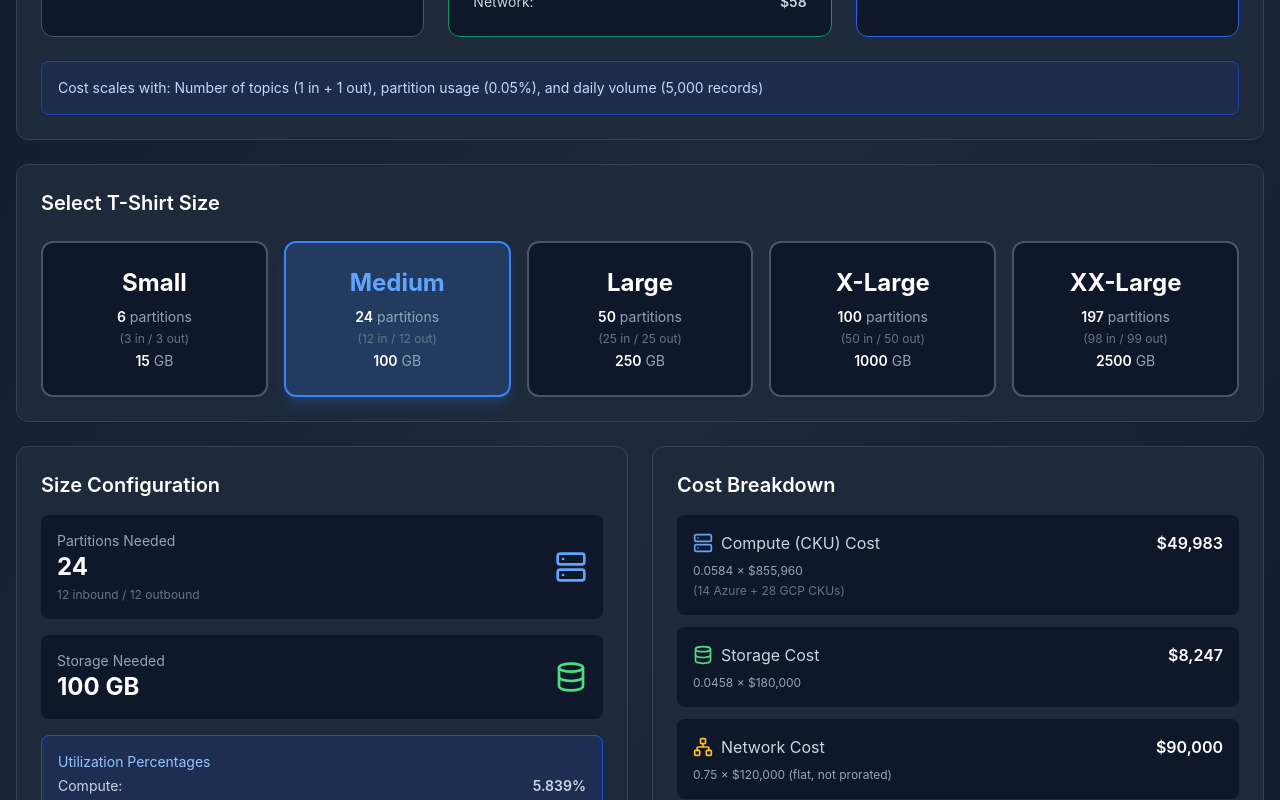
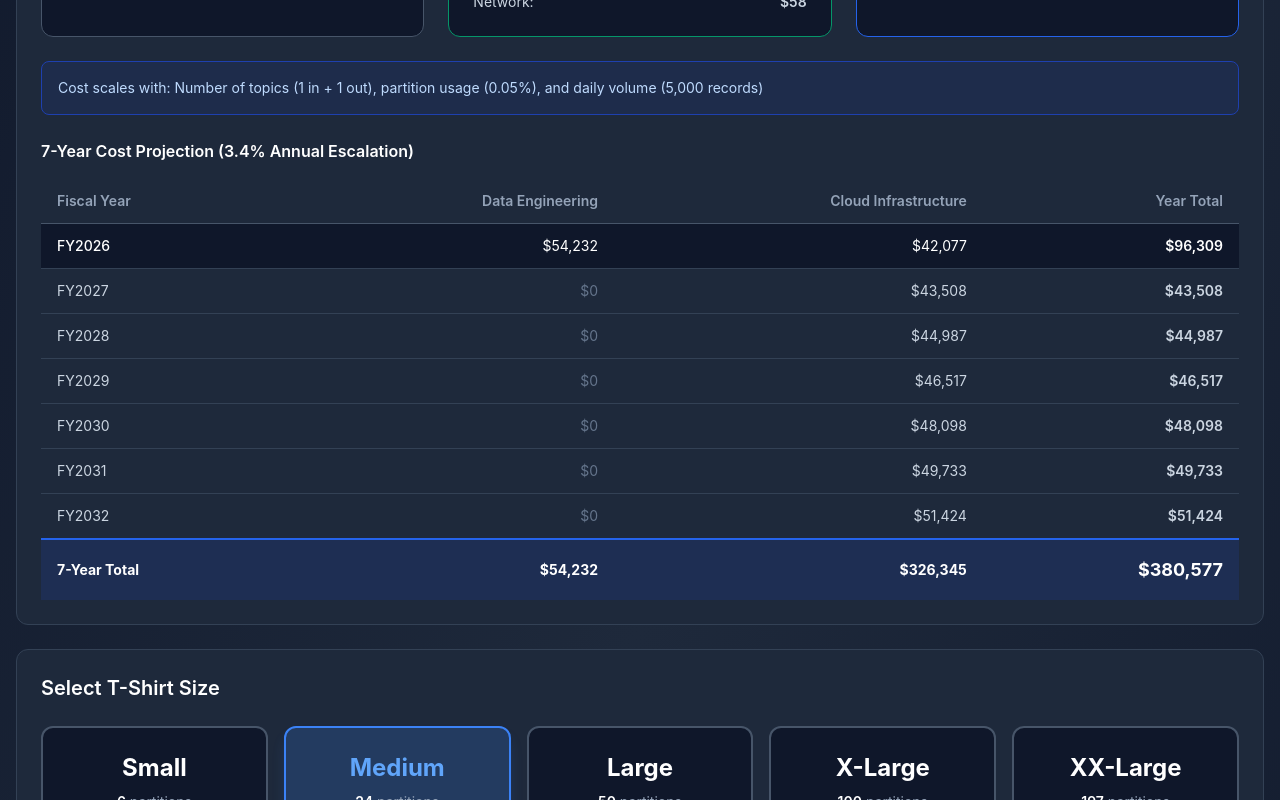
Before and after one commit to usps-dataeng/confluent-cost-calculator, a React (Vite) app: page / in a window 1280 px wide. Shown: the part 743-1543 px from the top of the page. Built offline with nearby package versions, Linux system fonts and the light colour scheme.

Commit message:
Updated App.tsx

```diff
--- a/src/App.tsx
+++ b/src/App.tsx
@@ -598,6 +598,60 @@ function App() {
             Cost scales with: Number of topics ({romCosts.totalInboundFeeds} in + {romCosts.totalOutboundFeeds} out),
             partition usage ({romCosts.partitionUtilizationPct.toFixed(2)}%), and daily volume ({romCosts.recordsPerDay.toLocaleString()} records)
           </div>
+
+          <div className="mt-6">
+            <h4 className="text-white font-semibold mb-4">7-Year Cost Projection ({(romConfig.escalationRate * 100).toFixed(1)}% Annual Escalation)</h4>
+            <div className="overflow-x-auto">
+              <table className="w-full text-sm">
+                <thead>
+                  <tr className="border-b border-slate-600">
+                    <th className="text-left text-slate-400 font-semibold py-3 px-4">Fiscal Year</th>
+                    <th className="text-right text-slate-400 font-semibold py-3 px-4">Data Engineering</th>
+                    <th className="text-right text-slate-400 font-semibold py-3 px-4">Cloud Infrastructure</th>
+                    <th className="text-right text-slate-400 font-semibold py-3 px-4">Year Total</th>
+                  </tr>
+                </thead>
+                <tbody>
+                  <tr className="border-b border-slate-700 bg-slate-900">
+                    <td className="py-3 px-4 text-white font-medium">FY{romConfig.startYear}</td>
+                    <td className="py-3 px-4 text-right text-white">
+                      ${romCosts.breakdown.oneTimeDevelopment.toLocaleString(undefined, { maximumFractionDigits: 0 })}
+                    </td>
+                    <td className="py-3 px-4 text-right text-white">
+                      ${romCosts.breakdown.firstYearCloudCost.toLocaleString(undefined, { maximumFractionDigits: 0 })}
+                    </td>
+                    <td className="py-3 px-4 text-right text-white font-semibold">
+                      ${(romCosts.breakdown.oneTimeDevelopment + romCosts.breakdown.firstYearCloudCost).toLocaleString(undefined, { maximumFractionDigits: 0 })}
+                    </td>
+                  </tr>
+                  {romCosts.operatingVariance.map((yearData) => (
+                    <tr key={yearData.year} className="border-b border-slate-700">
+                      <td className="py-3 px-4 text-slate-300">FY{yearData.year}</td>
+                      <td className="py-3 px-4 text-right text-slate-500">$0</td>
+                      <td className="py-3 px-4 text-right text-slate-300">
+                        ${yearData.cloudInfrastructure.toLocaleString(undefined, { maximumFractionDigits: 0 })}
+                      </td>
+                      <td className="py-3 px-4 text-right text-slate-300 font-semibold">
+                        ${yearData.total.toLocaleString(undefined, { maximumFractionDigits: 0 })}
+                      </td>
+                    </tr>
+                  ))}
+                  <tr className="bg-blue-900/30 border-t-2 border-blue-600">
+                    <td className="py-4 px-4 text-white font-bold">7-Year Total</td>
+                    <td className="py-4 px-4 text-right text-white font-bold">
+                      ${romCosts.breakdown.oneTimeDevelopment.toLocaleString(undefined, { maximumFractionDigits: 0 })}
+                    </td>
+                    <td className="py-4 px-4 text-right text-white font-bold">
+                      ${romCosts.breakdown.cloudInfrastructure7Year.toLocaleString(undefined, { maximumFractionDigits: 0 })}
+                    </td>
+                    <td className="py-4 px-4 text-right text-white font-bold text-lg">
+                      ${romCosts.breakdown.totalProjectCost.toLocaleString(undefined, { maximumFractionDigits: 0 })}
+                    </td>
+                  </tr>
+                </tbody>
+              </table>
+            </div>
+          </div>
         </div>
 
         {showROMSettings && (
```
